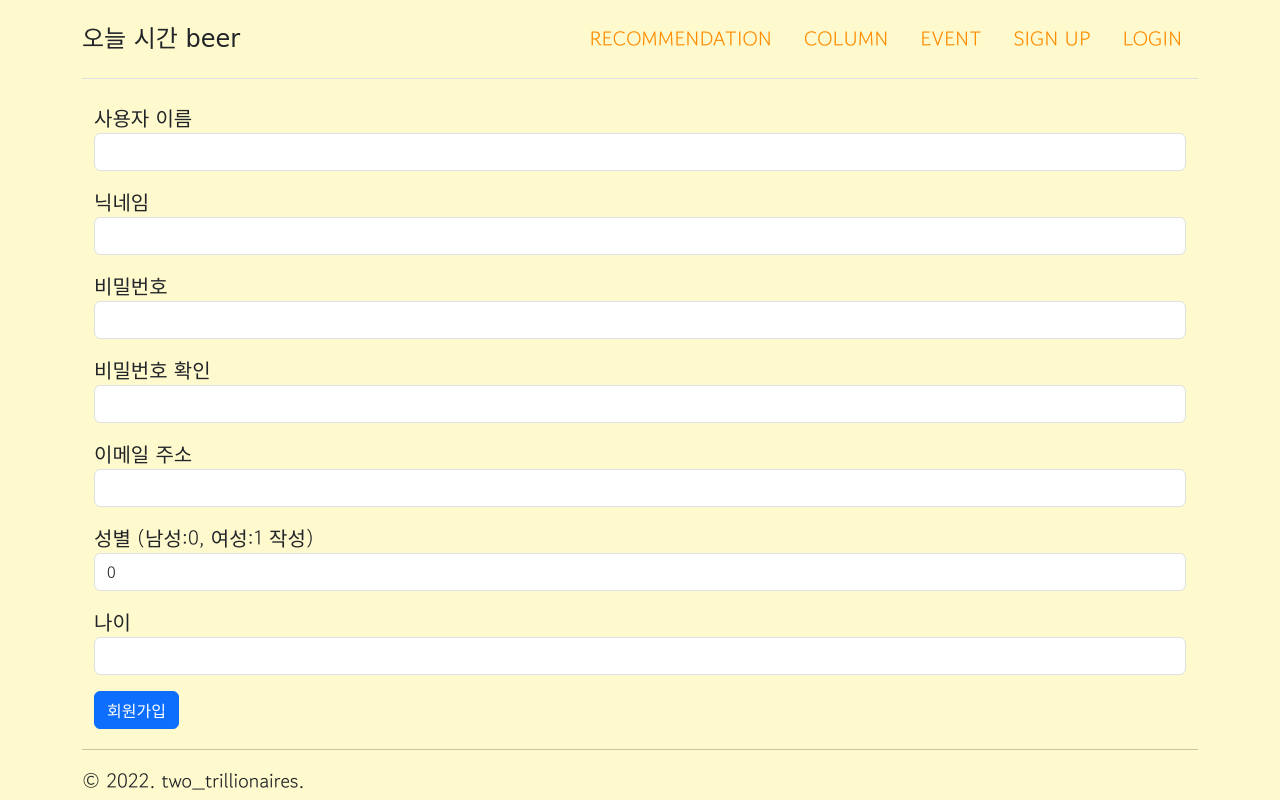
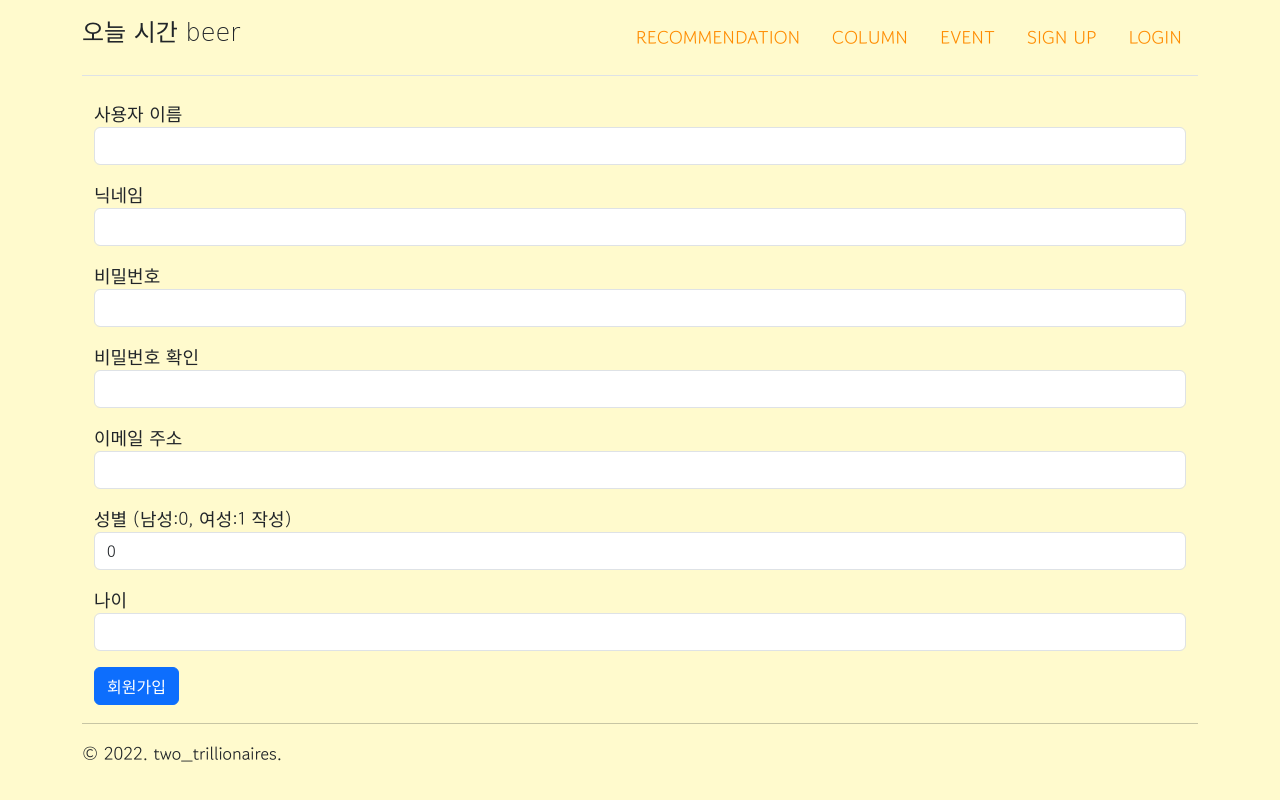
Before and after one commit to rileyleee/3rd_PRJ_Beer_Recommendation_Service, a Django app: page /account/signup/ in a window 1280 px wide. Run offline with Django 4.2, Linux system fonts and the light colour scheme; some libraries are stand-ins or nearby versions; some web fonts are replaced.

Commit message:
221115 css 추가 수정

```diff
--- a/beer_recommend_prj/templates/base.html
+++ b/beer_recommend_prj/templates/base.html
@@ -10,9 +10,9 @@
         /* link - 아직 클릭하지 않은 경우 설정 */
         a:link { color: #FF8C00; text-decoration: none;}
         /* visited - 한번 클릭하거나 전에 클릭한 적 있을 경우 설정 */
-        a:visited { color: olive; text-decoration: none;}
+        a:visited { color: #191970; text-decoration: none;}
         /* hover - 마우스를 해당 링크에 위치했을 경우 설정 */
-        a:hover { color: #8B4513; text-decoration: none;}
+        a:hover { color: #00FFFF; text-decoration: none;}
     </style>
     <meta charset="UTF-8">
     <title>Two_trillionaires' Beer</title>
@@ -21,7 +21,7 @@
 <div class="container">
     <header class="d-flex flex-wrap justify-content-center py-3 mb-4 border-bottom">
         <a href="/search" class="d-flex align-items-center mb-3 mb-md-0 me-md-auto text-dark text-decoration-none">
-            <span class="fs-4">오늘 시간 beer</span>
+            <h1 class="fs-4">오늘 시간 beer</h1>
         </a>
 
         <ul class="nav nav-pills">
--- a/static/style.css
+++ b/static/style.css
@@ -1,10 +1,11 @@
 @import url('https://fonts.googleapis.com/css2?family=Gowun+Dodum&family=Gugi&family=Hahmlet:wght@100;200;300;400;500;600;700;800;900&family=Jua&family=Stylish&display=swap');
 
-body, h1, h2, h3, h4, h5, h6{
+body, h2, h3, h4, h5, h6{
   font-family: 'Gowun Dodum', sans-serif;
 }
 
-span{
+h1{
+  font-weight: 200;
   font-family: 'Gugi', cursive;
 }
 
@@ -16,8 +17,8 @@ p{
 body {
   background-color: #FFFACD;
   font-family: 'Gowun Dodum', sans-serif;
-  font-size: 20px;
-  font-weight: 400;
+  font-size: 18px;
+  font-weight: 500;
   text-rendering: optimizeLegibility;
 }
 
@@ -79,7 +80,7 @@ th:last-child {
 
 tr {
   border-top: 1px solid #fafafa;
-  border-bottom-: 1px solid #fafafa;
+  border-bottom: 1px solid #fafafa;
   color: #8B4513;
   font-size:20px;
   font-weight:normal;
@@ -105,7 +106,7 @@ tr:nth-child(odd) td {
 }
 
 tr:nth-child(odd):hover td {
-  background: ;
+  background: #fafafa;
 }
 
 tr:last-child td:first-child {
```
